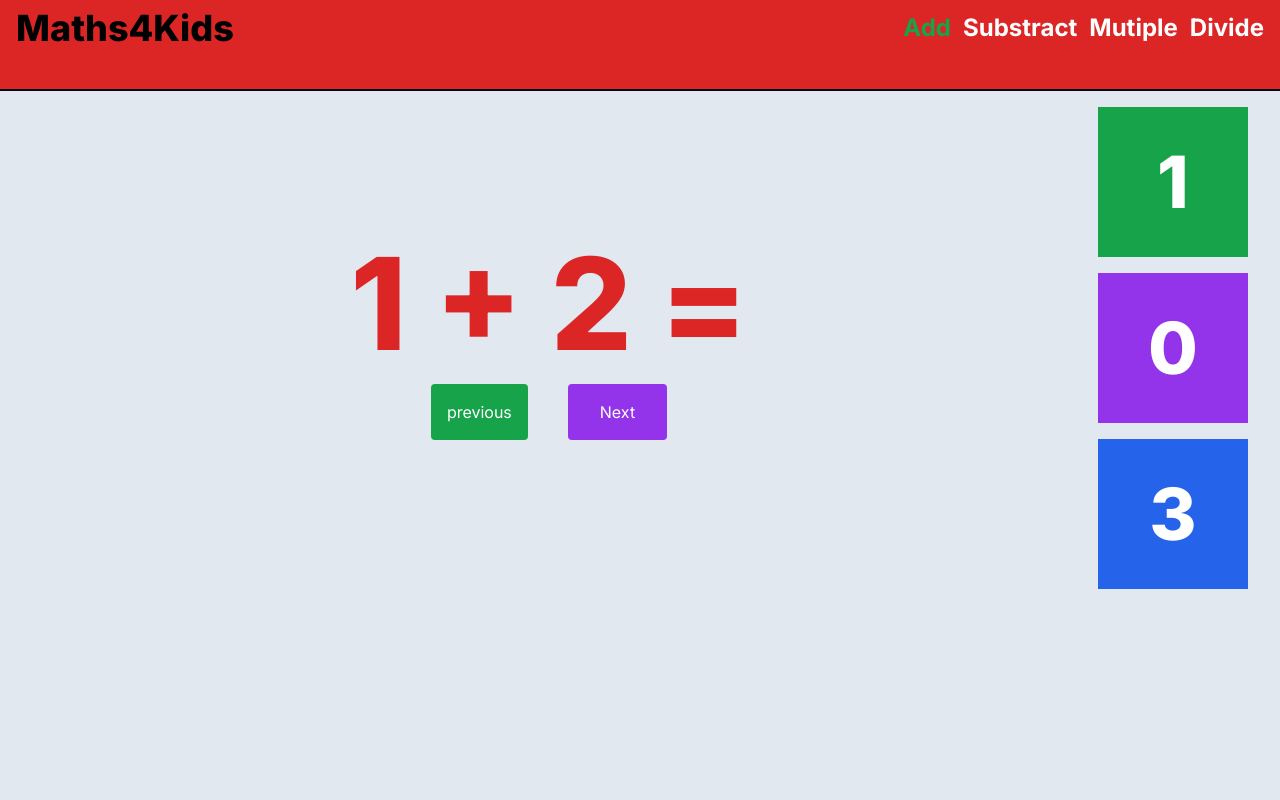
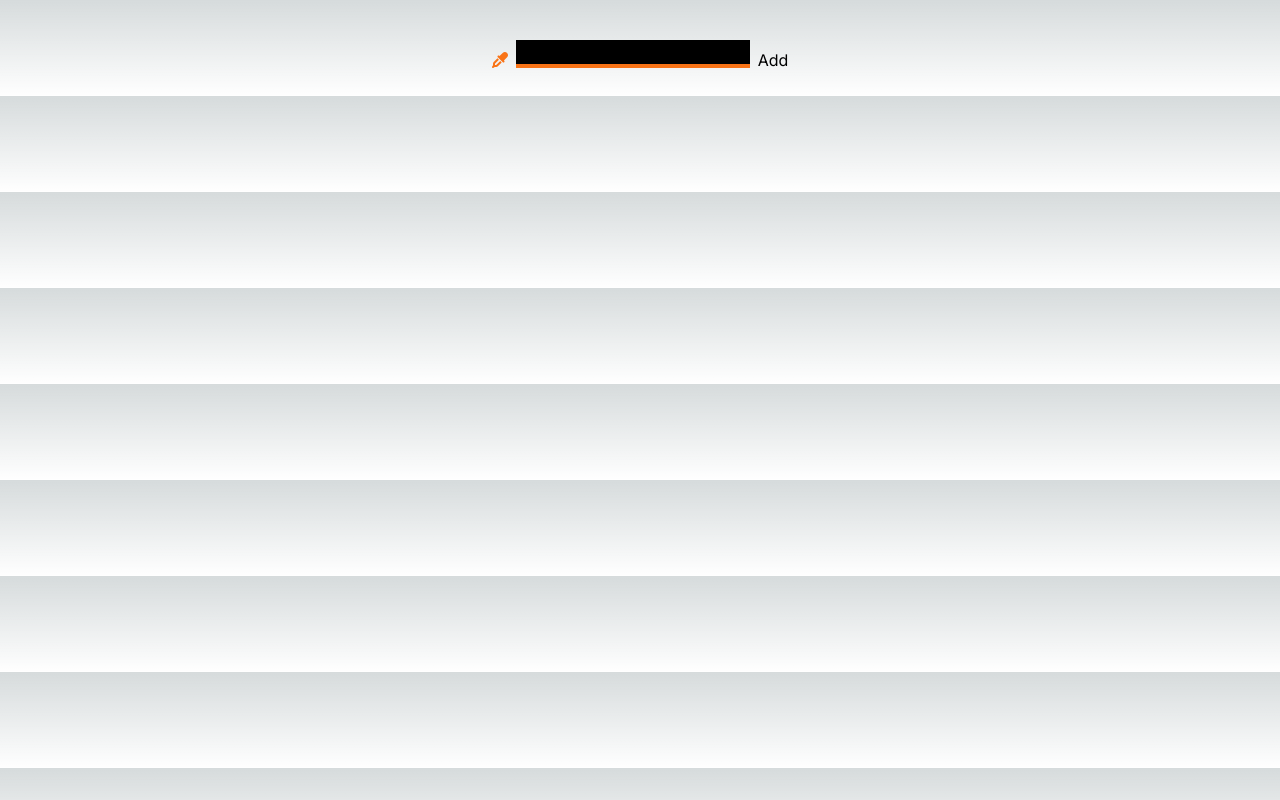
Before and after one commit to Preciousnnebuogor/25-Projects, a Next.js app: page / in a window 1280 px wide. Built offline with nearby package versions, Linux system fonts and the light colour scheme.

Commit message:
added api from local server

```diff
--- a/app/page.tsx
+++ b/app/page.tsx
@@ -1,9 +1,10 @@
-import Game from "./game/game";
+
+import TodoList from "./todo";
 
 export default function Home() {
   return (
     <div>
-      <Game />
+      <TodoList />
     </div>
   );
 }
--- a/app/todo.tsx
+++ b/app/todo.tsx
@@ -6,7 +6,20 @@ import { GoDotFill } from "react-icons/go";
 
 export default function TodoList() {
   const [write, setWrite] = useState("");
-  const [listTodo, setListTodo] = useState<string[]>([]);
+  const [listTodo, setListTodo] = useState<
+    { completed: boolean; id: number; desc: string }[]
+  >([]);
+
+  async function apiGet() {
+    const result = await fetch("http://localhost:3000/todos", {
+      method: "GET",
+
+    });
+    // console.log(await result.json());
+    const todos = await result.json();
+    setListTodo(todos);
+  }
+
   //   the listTodo is use to store all the items and it is stored in an arrary because the items are much
   return (
     <div className={`mt-10 px-4`}>
@@ -31,8 +44,9 @@ export default function TodoList() {
 
           <button
             onClick={() => {
-              setListTodo([...listTodo, write]);
-              setWrite("");
+              //setListTodo([...listTodo, write]);
+              //setWrite("");
+              apiGet();
             }}
           >
             Add
@@ -42,20 +56,22 @@ export default function TodoList() {
         <div className={`mt-4 flex items-center justify-center`}>
           <div>
             {/* create map to map throught the items saved in listTodo. todo represents the items */}
-            {listTodo.map((todo, index) => (
+            {listTodo &&
+              listTodo.map((todo, index) => (
                 <div
+                  key={index}
                   className={`flex items-center justify-center space-x-1`}
                   onClick={() => {
                     // creating filter to use to remove an item. filter must be in a boolean condition
-                  const outcome = listTodo.filter(
-                    (removeItem, number) => index !== number
-                  );
-                  setListTodo(outcome);
+                    // const outcome = listTodo.filter(
+                    //   (removeItem, number) => index !== number
+                    // );
+                    // setListTodo(outcome);
                   }}
                 >
                   <GoDotFill />
-                {todo}
-
+                  {todo.id} ---
+                  {todo.desc}
                 </div>
               ))}
           </div>
```
Lines whose indentation alone changed are shown as unchanged.
